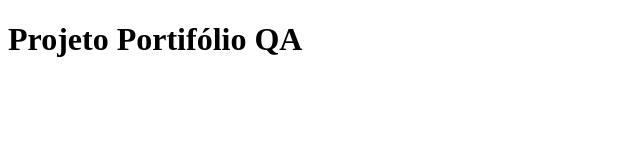
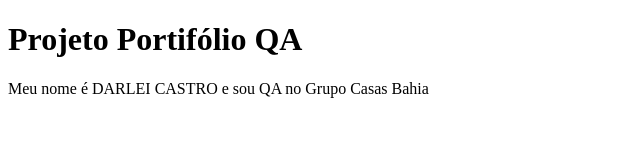
Before and after one commit to DarleiCastro/meu-portfolio, a website: page index.html in a window 1280 px wide. Shown: the whole page, without its empty margins (0-640 px from the left). Drawn offline with Linux system fonts and the light colour scheme.

Commit message:
pipeline

```diff
--- a/index.html
+++ b/index.html
@@ -9,6 +9,7 @@
 
     <body>
         <h1>Projeto Portifólio QA</h1>
+        <p> Meu nome é DARLEI CASTRO e sou QA no Grupo Casas Bahia</p>
     </body>
 
 </html>
```
Also changed, not shown: .github/workflows/surge.js.yml (added).
